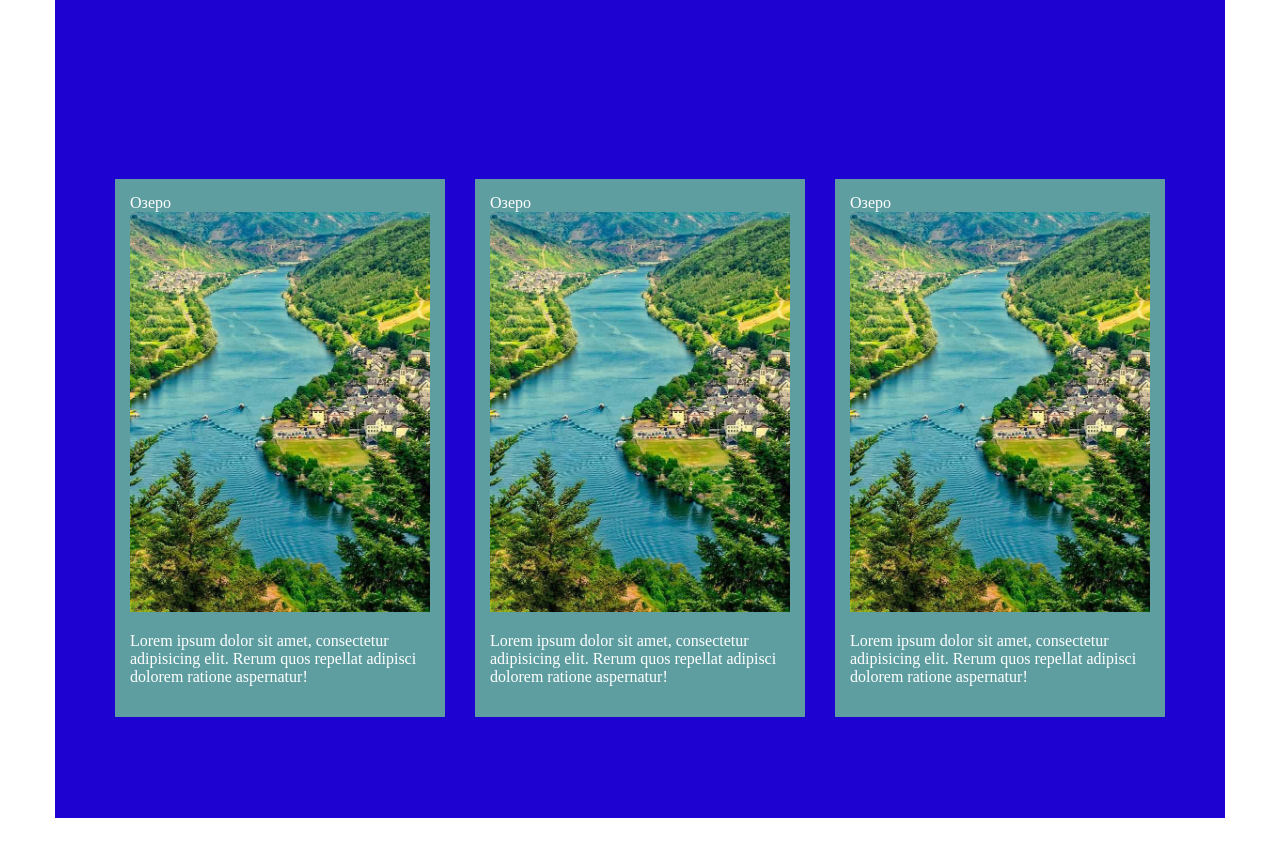
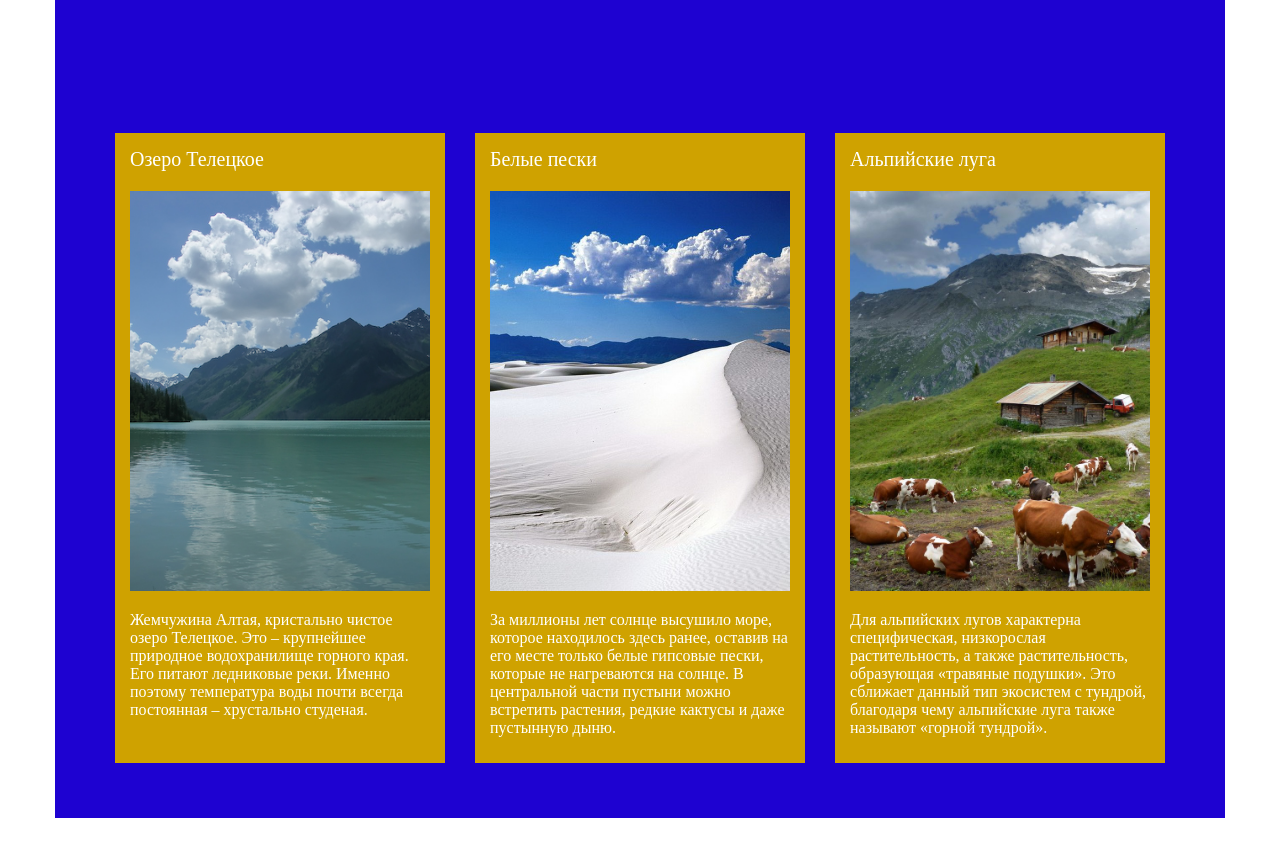
Before and after one commit to Sshishin/Basic-elements-bibliography, a plain HTML site: page index.html in a window 1280 px wide. Shown: the part 4120-4977 px from the top of the page. Drawn offline with Linux system fonts and the light colour scheme; a web font is replaced by a local one.

Commit message:
finish timer and es6 classes blocks

```diff
--- a/css/style.css
+++ b/css/style.css
@@ -290,8 +290,9 @@ body {
     gap: 30px;
 }
 .this__first-block {
-    background-color: cadetblue;
+    background-color: var(--yellow-color);
     padding: 15px;
+    height: 630px;
 }
 
 .this__img {
@@ -301,6 +302,8 @@ body {
 }
 
 .this__first-block-title {
+    margin-bottom: 20px;
+    font-size: 20px;
 }
 .this__first-block-subtitle {
 }
--- a/index.html
+++ b/index.html
@@ -107,7 +107,7 @@
         <h2 class="container-title-1" >Element #4 - This</h2>
         <div class="this-content">
             <div class="this-blocks">
-                <div class="this__first-block">
+                <!-- <div class="this__first-block">
                     <div class="this__first-block-title">Озеро</div>
                     <img class="this__img" src="./img/river.jpg" alt="">
                     <p class="this__first-block-subtitle">Lorem ipsum dolor sit amet, consectetur adipisicing elit. Rerum quos repellat adipisci dolorem ratione aspernatur!</p>
@@ -121,7 +121,7 @@
                     <div class="this__first-block-title">Озеро</div>
                     <img class="this__img" src="./img/river.jpg" alt="">
                     <p class="this__first-block-subtitle">Lorem ipsum dolor sit amet, consectetur adipisicing elit. Rerum quos repellat adipisci dolorem ratione aspernatur!</p>
-                </div>
+                </div> -->
             </div>
         </div>
     </div>
--- a/js/script.js
+++ b/js/script.js
@@ -113,10 +113,6 @@ function getTimeRemaining(endtime) {
         'seconds': seconds
     };
 
-    console.log(days)
-    console.log(hours)
-    console.log(minutes)
-    console.log(seconds)
 }
 
 function setClock (selector, endtime) {
@@ -155,3 +151,55 @@ setClock ('.timer', deadline);
 
 
 getTimeRemaining(deadline);
+
+
+
+
+//This and ES6 classes
+
+
+class MenuCard {
+    constructor(title, img, descr, parentSelector) {
+        this.title = title;
+        this.img = img;
+        this.descr = descr;
+        this.parent = document.querySelector(parentSelector);
+    }
+
+    render() {
+        const element = document.createElement('div');
+        element.innerHTML = `
+        <div class="this__first-block">
+                    <div class="this__first-block-title">${this.title}</div>
+                    <img class="this__img" src=${this.img} alt="">
+                    <p class="this__first-block-subtitle">${this.descr}</p>
+                </div>
+        `;
+        this.parent.append(element);
+    }
+}
+
+const lake = new MenuCard(
+    'Озеро Телецкое',
+    '"./img/lake.jpg"',
+    'Жемчужина Алтая, кристально чистое озеро Телецкое. Это – крупнейшее природное водохранилище горного края. Его питают ледниковые реки. Именно поэтому температура воды почти всегда постоянная – хрустально студеная.',
+    '.this-blocks'
+);
+
+const desert = new MenuCard(
+    'Белые пески',
+    '"./img/desert.jpg"',
+    'За миллионы лет солнце высушило море, которое находилось здесь ранее, оставив на его месте только белые гипсовые пески, которые не нагреваются на солнце. В центральной части пустыни можно встретить растения, редкие кактусы и даже пустынную дыню.',
+    '.this-blocks'
+);
+
+const field = new MenuCard(
+    'Альпийские луга',
+    '"./img/field.jpg"',
+    'Для альпийских лугов характерна специфическая, низкорослая растительность, а также растительность, образующая «травяные подушки». Это сближает данный тип экосистем с тундрой, благодаря чему альпийские луга также называют «горной тундрой».',
+    '.this-blocks'
+);
+
+lake.render();
+desert.render();
+field.render();
```
Also changed, not shown: img/desert.jpg (added), img/field.jpg (added), img/lake.jpg (added).
